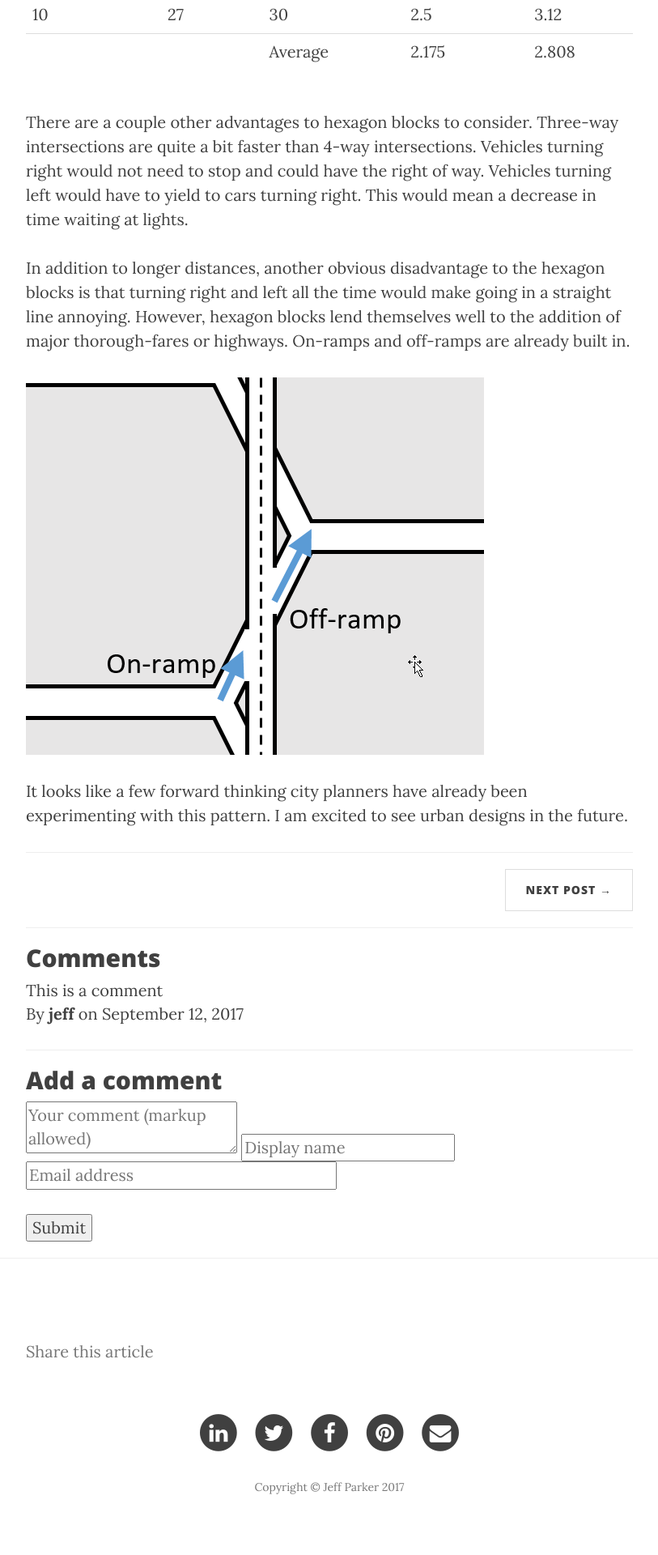
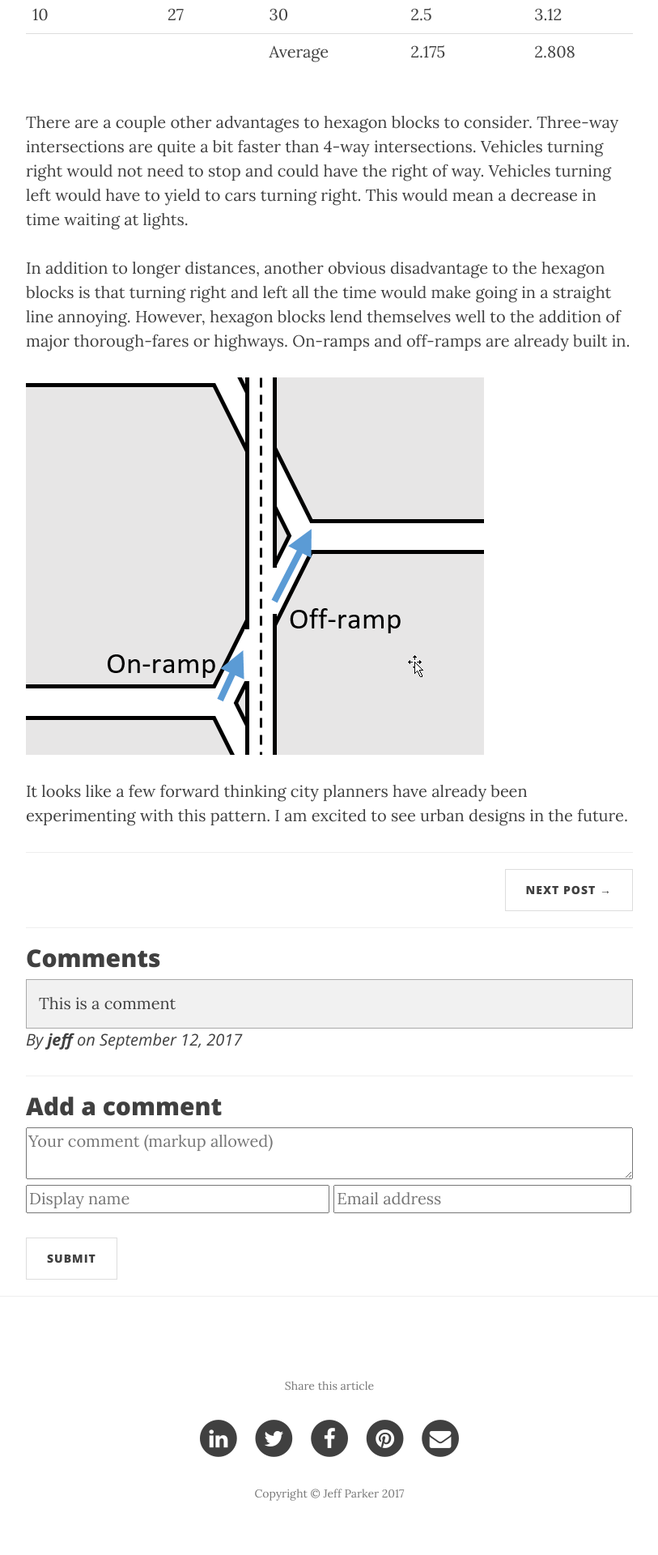
Before and after one commit to jeffreyxparker/jeffreyxparker.github.io, a Jekyll site: the page built from _posts/2016-03-29-city-blocks-vs-hexagons.markdown, in a window 1280 px wide. Shown: the part 4052-5972 px from the top of the page at 81% size, without its empty margins (233-1046 px from the left). Built offline with Jekyll 4.4.1, drawn with Linux system fonts in a browser that asks for light colours; nearby versions of some CDN libraries.

Commit message:
Problems with grunt css

```diff
--- a/css/clean-blog.css
+++ b/css/clean-blog.css
@@ -1,5 +1,5 @@
 /*!
- * Data in the Strata v1.0.0 (http://jeffreyxparker.com)
+ * Data in the Strata v1.0.0 (http://jeffreyxparker.github.io)
  * Copyright 2017 Jeff Parker
  * Licensed under MIT (https://spdx.org/licenses/MIT)
  */
@@ -401,3 +401,62 @@ img::-moz-selection {
 body {
   webkit-tap-highlight-color: #0085a1;
 }
+
+#icons {
+    display: flex;
+    justify-content:space-between;
+}
+
+.comment {
+   background: #f1f1f1;
+    border-width: thin;
+    border-style: solid;
+    border-color: darkgray;
+    padding: 15px 15px;
+
+}
+
+.comment-name {
+    font-family: 'Open Sans', Arial, sans-serif;
+    font-style: italic;
+    font-weight: 300;
+    font-size: 20px
+    color: #777;
+}
+
+.comment-text {
+    width: 100%;
+}
+
+.comment-name-input {
+    width: 50%;
+}
+
+.comment-email {
+    width: 49%;
+}
+
+button {
+    float: left;
+    font-size: 14px;
+    padding: 15px 25px;
+    font-family: 'Open Sans', Arial, sans-serif;
+    text-transform: uppercase;
+    font-weight: 800;
+    letter-spacing: 1px;
+    background-color: white;;
+    border: 1px solid #ddd;
+}
+
+button:hover {
+    color: white;
+    background-color: #0085a1;
+    border: 1px solid #0085a1;
+}
+
+.share-this-article {
+    font-size: 14px;
+    text-align: center;
+    margin-bottom: 0;
+    shape-margin: 0;
+}
```
Also changed, not shown: css/clean-blog.min.css.
